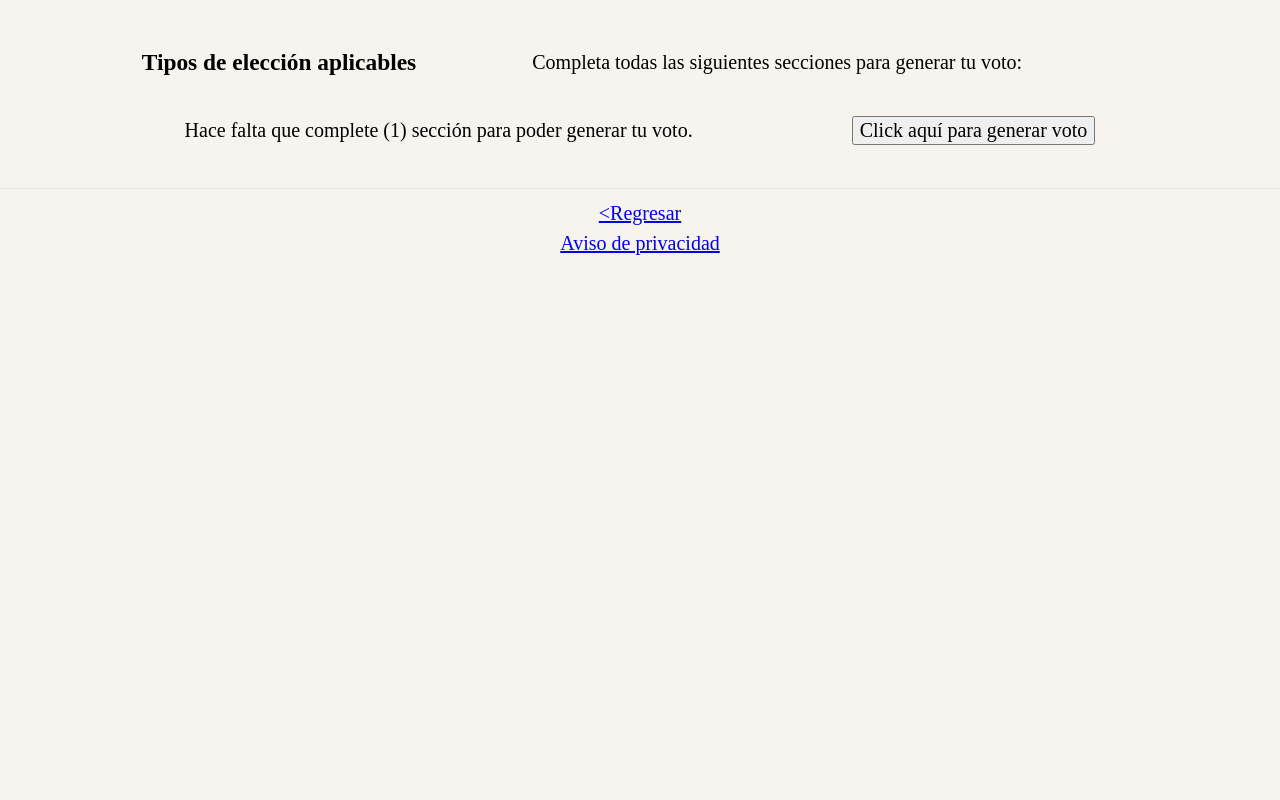
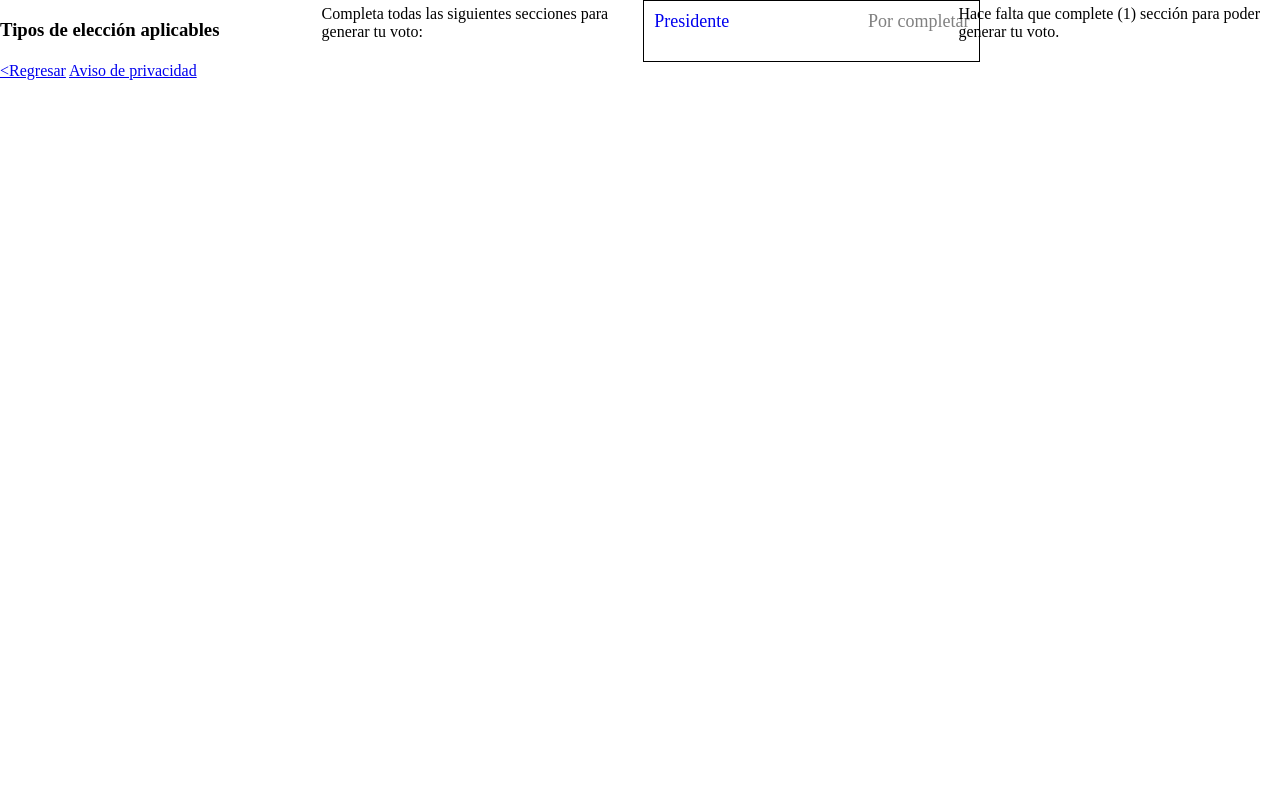
Before and after one commit to JosBenn1/Equipo2Beyales, a Django app: page /boleta/ in a window 1280 px wide. Run offline with Django 3.2, Linux system fonts and the light colour scheme; some libraries are stand-ins or nearby versions.

Commit message:
Segunda Entrega

```diff
--- a/AppVotacion/appVoto/appVoto/settings.py
+++ b/AppVotacion/appVoto/appVoto/settings.py
@@ -11,7 +11,6 @@ https://docs.djangoproject.com/en/3.1/ref/settings/
 """
 
 from pathlib import Path
-
 # Build paths inside the project like this: BASE_DIR / 'subdir'.
 BASE_DIR = Path(__file__).resolve().parent.parent
 
--- a/AppVotacion/appVoto/appVoto/urls.py
+++ b/AppVotacion/appVoto/appVoto/urls.py
@@ -24,5 +24,7 @@ urlpatterns = [
     path('procesosElectorales/', views.procesosElectorales, name="procesosElectorales"),
     path('boleta/', views.boleta, name="boleta"),
     path('generadorVoto/', views.generadorVoto, name="generadorVoto"),
+    path('votoQr/', views.votoQr, name="votoQr"),
+    path('boletaInside/', views.boletaInside, name="boletaInside"),
     path('admin/', admin.site.urls),
 ]
--- a/AppVotacion/appVoto/core/static/core/css/boleta-style.css
+++ b/AppVotacion/appVoto/core/static/core/css/boleta-style.css
@@ -8,7 +8,7 @@ h3 {
     width: 100%;
 }
 
-/* lista tipos de elección aplicables */
+/* lista tipos de elecciÃ³n aplicables */
 #lista-tipo-eleccion {
     min-height: 30%;
     width: 98%;
--- a/AppVotacion/appVoto/core/static/core/css/global-style.css
+++ b/AppVotacion/appVoto/core/static/core/css/global-style.css
@@ -1,112 +1,102 @@
-/* Global */
-
-:root {
-    --header-height: 130px;
-    --footer-height: 80px;
+main {
+    height: calc(100% - var(--footer-height));
+    display: flex;
 }
 
-html,
-body {
-    text-align: center;
-    background-color: rgb(247, 243, 238);
-    height: 100%;
-    font-size: 20px;
+h3 {
+    display: block;
+    width: 100%;
 }
 
-html {
-    box-sizing: border-box;
-  }
-  *,
-  *:before,
-  *:after {
-    box-sizing: inherit;
-  }
-
-h1#home-title {
-    font-size: 30px;
-    margin: 5px;
+/* lista tipos de elección aplicables */
+#lista-tipo-eleccion {
+    min-height: 30%;
+    width: 98%;
 }
 
-
-/* Header */
-
-header {
-    height: var(--header-height);
-    display: flex !important;
-    align-items: center;
-    justify-content: space-evenly;
-    flex-flow: column wrap;
+.tipo-eleccion {
+    border: 1px solid black;
+    height: 40px;
     padding: 10px;
-    border-bottom: 1px solid rgb(230, 230, 230);
+    display: flex;
+    font-size: 18px;
+    width: 100%;
+    text-decoration: none;
 }
 
-header img {
-    height: 30px;
+.name-tipo-eleccion {
+    margin-right: auto;
 }
 
-header h1 {
+.status {
+    color: gray;
+}
+
+/* Opciones */
+#finalizar-btn {
+    border: 1px solid black;
+    height: 40px;
+    padding: 10px;
+    display: none;
+}
+
+/* Inside */
+#lista-candidatos {
+    max-width: 450px;
+}
+
+.candidato {
+    display: grid;
+    grid-template: auto / minmax(100px, 140px) auto;
+    grid-gap: 5px 5px;
+    border: 1px solid black;
+    padding: 0;
+    font-size: 16px;
+    align-items: center;
+    margin-bottom: 10px;
+}
+
+h4, p {
+    margin: 5px 0;
+    width: 100%;
+}
+
+.logo-partido {
+    grid-area: 1 / 1 / span 1 / span 1;
+    height: 100%;
+    display: flex;
+    align-items: center;
+    border-right: 1px solid black;
+}
+
+.logo-partido > img {
+    width: 100%;
+    height: auto;
+}
+
+#candidato-libre {
+    border: 1px solid black;
+    padding: 5px;
+    font-size: 16px;
+    align-items: center;
+    margin-bottom: 10px;
+    display: flex;
+    flex-wrap: wrap;
+}
+
+#candidato-libre > h4 {
+    font-size: 12px;
     display: block;
 }
 
-
-/* Main */
-
-main {
-    display: flex !important;
-    justify-content: space-evenly;
-    align-items: center;
-    flex-wrap:  wrap;
-    overflow: scroll;
-    padding: 2%;
+#candidato-libre > input {
+    width: 100%;
+    text-align: center;
+    height: 40px;
 }
 
-#ayuda {
-    display: block;
+#confirmar-btn {
+    border: 1px solid black;
+    min-height: 40px;
+    padding: 10px;
 }
-
-#verify-user {
-    display: flex;
-    flex-flow: column wrap;
-    align-items: center;
-    justify-content: center;
-    max-width: 90%;
-    min-height: 80%;
-}
-
-#verify-user svg#camera {
-    display: block;
-    max-height: 20px;
-}
-
-#scan-btn {
-    border: 1px solid black;
-    height: 150px;
-    width: 150px;
-    display: inline-flex !important;
-    align-items: center;
-    justify-content: space-evenly;
-    flex-direction: column;
-}
-
-#scan-btn,
-#manual-verify {
-    display: block;
-    margin-bottom: 10px;
-}
-
-
-/* footer */
-
-footer {
-    height: var(--footer-height);
-    padding: 10px;
-    border-top: 1px solid rgb(230, 230, 230);
-    display: flex !important;
-    align-items: center;
-    justify-content: center;
-    flex-wrap: wrap;
-}
-
-footer a {
-    width: 100%;
-}
--- a/AppVotacion/appVoto/core/templates/core/base.html
+++ b/AppVotacion/appVoto/core/templates/core/base.html
@@ -7,8 +7,13 @@
     <title>{% block title %}{% endblock %}| Voto digital</title>
 
     {% load static %}
+
     <link href="{% static 'core/css/global-style.css' %}" rel="stylesheet" >
     <link rel="stylesheet" href="https://cdnjs.cloudflare.com/ajax/libs/normalize/3.0.3/normalize.min.css" />
+
+    {% block head-extra %}
+    <!--Nuevo btag block para agregar mas css-->
+    {% endblock %}
 </head>
 <body>
     {% block content %} {% endblock %}
--- a/AppVotacion/appVoto/core/templates/core/boleta.html
+++ b/AppVotacion/appVoto/core/templates/core/boleta.html
@@ -1,9 +1,12 @@
 {% extends 'core/base.html' %}
 
-{% block title %}Boleta digital{% endblock %}
+{% load static %}
 
-{% load static %}
+{% block title %}Boleta digital {% endblock %}
+
+{% block head-extra %}
     <link href="{% static 'core/css/boleta-style.css' %}" rel="stylesheet">
+{% endblock %}
 
 {% block content %}
 <main>
@@ -11,15 +14,13 @@
     <p>Completa todas las siguientes secciones para generar tu voto:</p>
     <!-- lista de tipos de elección -->
     <div id="lista-tipo-eleccion">
-            {% for tipo in tipos_aplicables %}
-                <a href="#" class="tipo-eleccion">
-                    <span class="name-tipo-eleccion">{{ tipo.nombre }}</span>
-                    <span class="status">{{ tipo.completed_status }}</span>
+        <a href="/boletaInside/" class="tipo-eleccion">
+            <span class="name-tipo-eleccion">Presidente</span>
+            <span class="status">Por completar</span>
         </a>
-            {% endfor %}
     </div>
     <!-- Opciones -->
     <p>Hace falta que complete (1) sección para poder generar tu voto.</p>
-        <button id="finalizar-btn">Click aquí para generar voto</button>
+    <button id="finalizar-btn" href="/votoQr/">Click aquí para generar voto</button>
 </main>
 {% endblock %}
--- a/AppVotacion/appVoto/core/views.py
+++ b/AppVotacion/appVoto/core/views.py
@@ -18,3 +18,9 @@ def boleta(request):
 
 def generadorVoto(request):
     return render(request, "core/generador-voto.html")
+
+def votoQr(request):
+    return render(request, "core/voto-qr-resultado.html")
+
+def boletaInside(request):
+    return render(request, "core/boleta-inside.html")
```
Also changed, not shown: AppVotacion/appVoto/core/templates/core/boleta-inside.html (+19 -6 lines), AppVotacion/appVoto/core/templates/core/index.html (+6 -4 lines), AppVotacion/appVoto/core/templates/core/procesos-electorales.html (+5 -4 lines), AppVotacion/appVoto/core/templates/core/scanner-result.html (+7 -5 lines), AppVotacion/appVoto/core/templates/core/scanner.html (+6 -4 lines), AppVotacion/appVoto/core/templates/core/voto-qr-resultado.html (+7 -4 lines), Disclaimer.jpg (added), 10 other files. Lines whose indentation alone changed are shown as unchanged.
